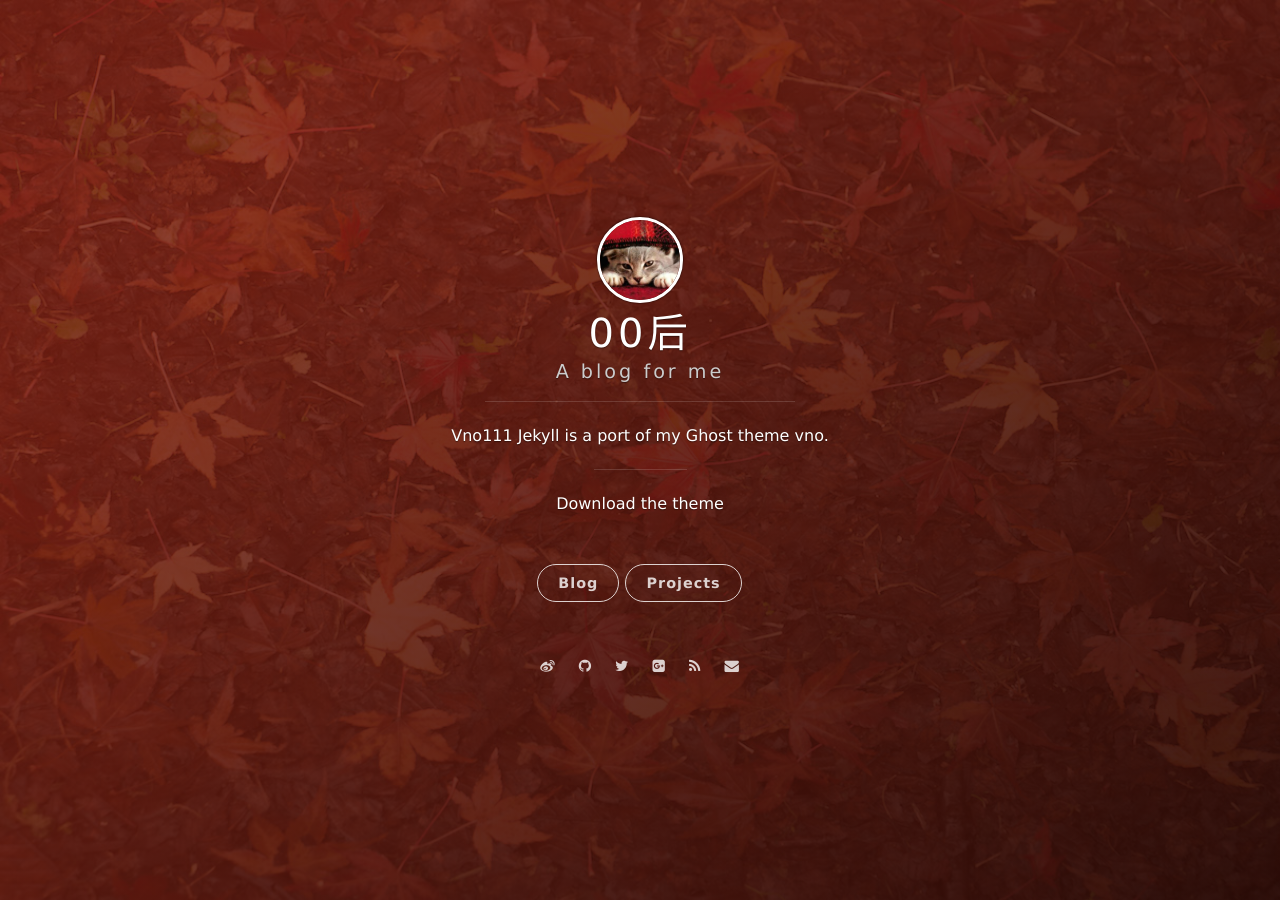
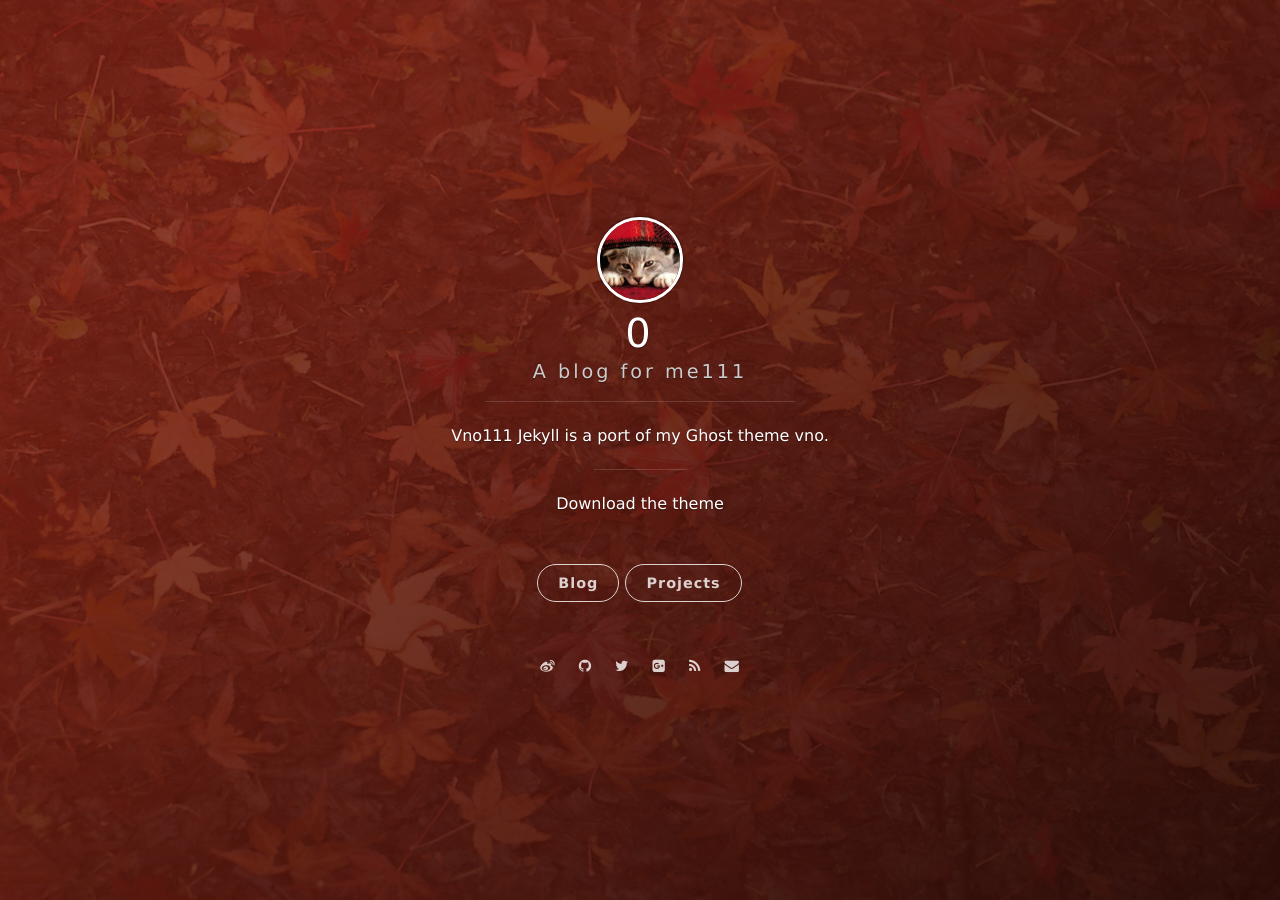
Before and after one commit to zhaozk123456/blog00x0, a Jekyll site: the page built from index.html, in a window 1280 px wide. Built offline with Jekyll 4.4.1, drawn with Linux system fonts in a browser that asks for light colours; nearby versions of some CDN libraries; the list of posts is cut into pages by our own code.

Commit message:
Update title and subtitle in configuration

```diff
--- a/_config.yml
+++ b/_config.yml
@@ -1,6 +1,6 @@
 # Basic
-title: 00后
-subtitle: A blog for me
+title: 00
+subtitle: A blog for me111
 welcome_message: <a href="https://github.com/onevcat/vno-jekyll" target="_blank">Download the theme</a>
 description: Vno111 Jekyll is a port of my Ghost theme vno.
 creator: <a href="http://onev.cat">@onevcat</a>
```
